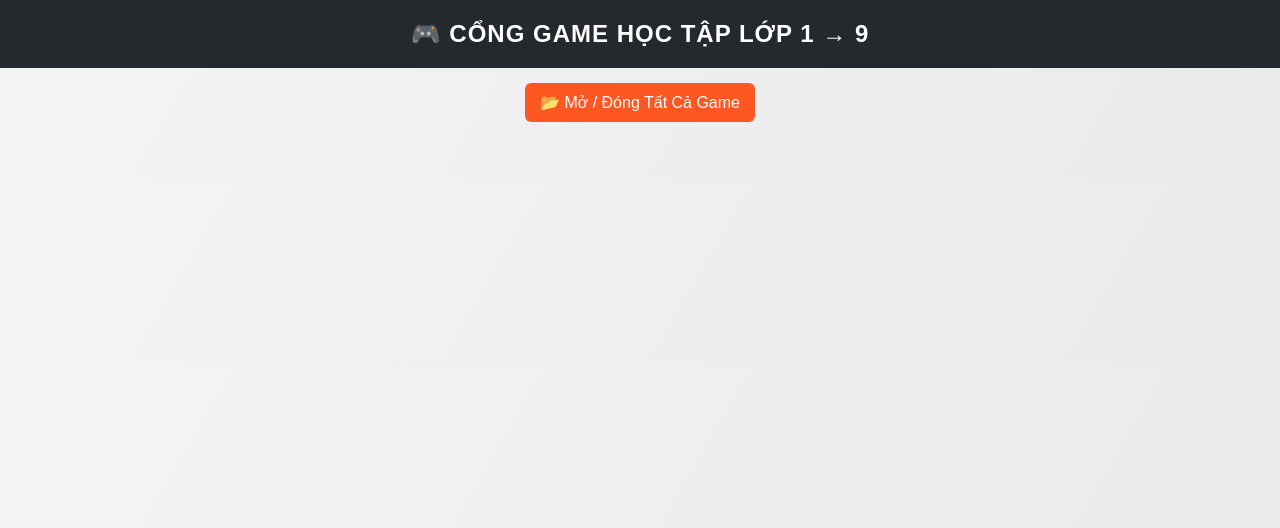
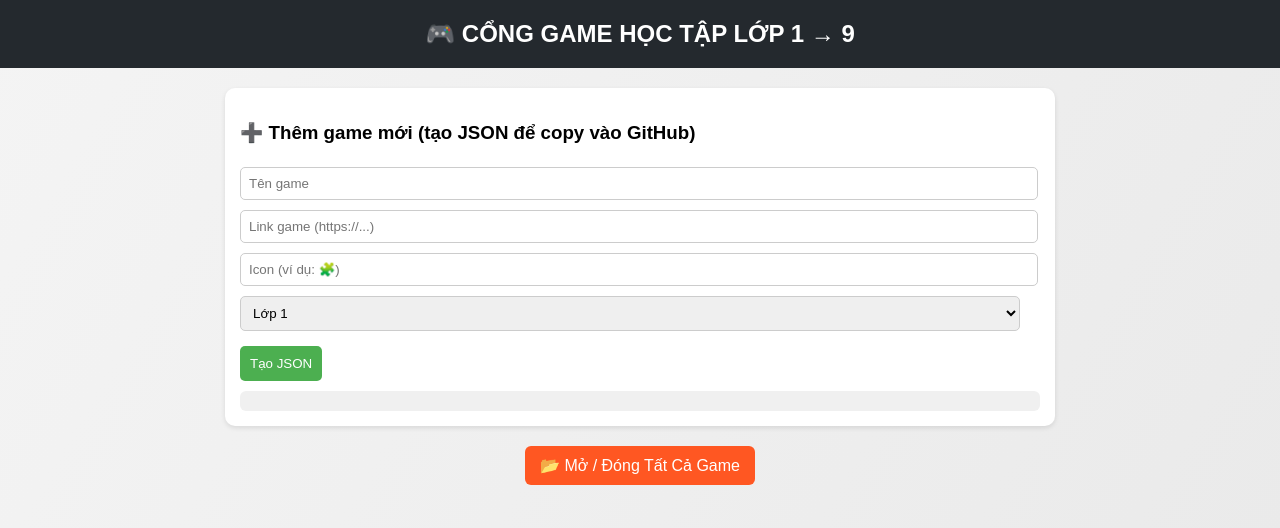
Before and after one commit to Hak2b/games.json, a plain HTML site: page index.html in a window 1280 px wide. Drawn offline with Linux system fonts and the light colour scheme.

Commit message:
Update index.html

```diff
--- a/index.html
+++ b/index.html
@@ -18,7 +18,41 @@
     text-align: center;
     font-size: 24px;
     font-weight: bold;
-    letter-spacing: 1px;
+  }
+  .form-section {
+    background: white;
+    max-width: 800px;
+    margin: 20px auto;
+    padding: 15px;
+    border-radius: 10px;
+    box-shadow: 0 2px 5px rgba(0,0,0,0.1);
+  }
+  .form-section input, .form-section select {
+    padding: 8px;
+    width: calc(100% - 20px);
+    margin: 5px 0;
+    border: 1px solid #ccc;
+    border-radius: 5px;
+  }
+  .form-section button {
+    padding: 10px;
+    background: #4CAF50;
+    color: white;
+    border: none;
+    margin-top: 10px;
+    border-radius: 5px;
+    cursor: pointer;
+  }
+  .form-section button:hover {
+    background: #45a049;
+  }
+  .output {
+    background: #f0f0f0;
+    padding: 10px;
+    border-radius: 6px;
+    margin-top: 10px;
+    font-family: monospace;
+    white-space: pre-wrap;
   }
   .btn-toggle-all {
     display: block;
@@ -30,7 +64,6 @@
     border-radius: 6px;
     font-size: 16px;
     cursor: pointer;
-    transition: background 0.3s ease;
   }
   .btn-toggle-all:hover {
     background: #e64a19;
@@ -47,16 +80,11 @@
     cursor: pointer;
     margin-bottom: 8px;
     font-size: 18px;
-    transition: transform 0.2s ease, box-shadow 0.2s ease;
-  }
-  .class-title:hover {
-    transform: scale(1.03);
-    box-shadow: 0 4px 8px rgba(0,0,0,0.2);
   }
   .game-list {
     max-height: 0;
     overflow: hidden;
-    transition: max-height 0.4s ease, padding 0.4s ease;
+    transition: max-height 0.4s ease;
     background: white;
     border-radius: 6px;
     margin-bottom: 12px;
@@ -72,7 +100,6 @@
   a {
     color: #0366d6;
     text-decoration: none;
-    font-weight: bold;
   }
   a:hover {
     text-decoration: underline;
@@ -83,34 +110,48 @@
 
 <header>🎮 CỔNG GAME HỌC TẬP LỚP 1 → 9</header>
 
+<!-- Form tạo JSON -->
+<div class="form-section">
+  <h3>➕ Thêm game mới (tạo JSON để copy vào GitHub)</h3>
+  <input type="text" id="gameName" placeholder="Tên game">
+  <input type="text" id="gameLink" placeholder="Link game (https://...)">
+  <input type="text" id="gameIcon" placeholder="Icon (ví dụ: 🧩)">
+  <select id="gameClass">
+    <option value="Lớp 1">Lớp 1</option>
+    <option value="Lớp 2">Lớp 2</option>
+    <option value="Lớp 3">Lớp 3</option>
+    <option value="Lớp 4">Lớp 4</option>
+    <option value="Lớp 5">Lớp 5</option>
+    <option value="Lớp 6">Lớp 6</option>
+    <option value="Lớp 7">Lớp 7</option>
+    <option value="Lớp 8">Lớp 8</option>
+    <option value="Lớp 9">Lớp 9</option>
+  </select>
+  <button onclick="generateJSON()">Tạo JSON</button>
+  <div class="output" id="output"></div>
+</div>
+
+<!-- Danh sách game -->
 <button class="btn-toggle-all" onclick="toggleAll()">📂 Mở / Đóng Tất Cả Game</button>
-
 <div class="class-section" id="container"></div>
 
 <script>
 async function loadGames() {
-  try {
-    const response = await fetch('games.json'); // đọc file JSON trong repo
+  const response = await fetch('games.json');
   const data = await response.json();
   const container = document.getElementById('container');
-
   data.forEach((cls, index) => {
     const classId = `class${index+1}`;
     let gamesHTML = '';
     cls.games.forEach(game => {
       gamesHTML += `<li><a href="${game.link}" target="_blank">${game.icon} ${game.name}</a></li>`;
     });
-
+    if (cls.games.length === 0) gamesHTML = "<li>(Chưa có game)</li>";
     container.innerHTML += `
       <div class="class-title" style="background:${cls.color}" onclick="toggleGames('${classId}')">📘 ${cls.class}</div>
-        <ul id="${classId}" class="game-list">
-          ${gamesHTML}
-        </ul>
+      <ul id="${classId}" class="game-list">${gamesHTML}</ul>
     `;
   });
-  } catch (error) {
-    console.error("Lỗi tải games.json:", error);
-  }
 }
 
 function toggleGames(id) {
@@ -132,6 +173,22 @@ function toggleAll() {
   });
 }
 
+function generateJSON() {
+  const name = document.getElementById('gameName').value.trim();
+  const link = document.getElementById('gameLink').value.trim();
+  const icon = document.getElementById('gameIcon').value.trim();
+  const cls = document.getElementById('gameClass').value;
+
+  if (!name || !link || !icon) {
+    alert("Vui lòng nhập đầy đủ thông tin!");
+    return;
+  }
+
+  const jsonLine = `{ "name": "${name}", "link": "${link}", "icon": "${icon}" }`;
+  document.getElementById('output').textContent =
+    `📌 Dán dòng này vào "games" của ${cls} trong games.json:\n${jsonLine}`;
+}
+
 loadGames();
 </script>
 
```
Lines whose indentation alone changed are shown as unchanged.
